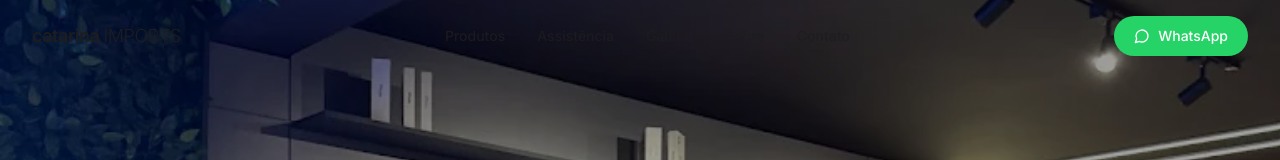
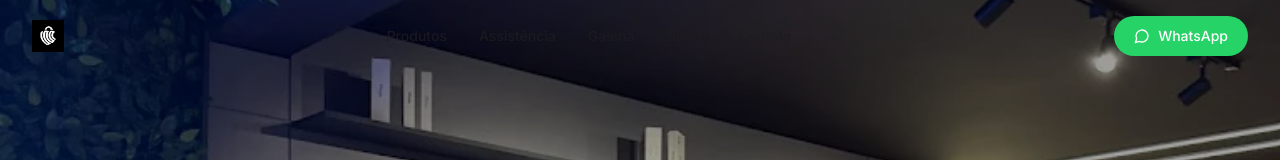
Before and after one commit to UlissesMoraes/catarina-imports, a Next.js app: page / in a window 1280 px wide. Shown: the top 160 px of the page. Built offline with nearby package versions, Linux system fonts and the light colour scheme.

Commit message:
Use logo image in header

```diff
--- a/src/components/Header.tsx
+++ b/src/components/Header.tsx
@@ -3,9 +3,10 @@
 import { useEffect, useState } from "react";
 import Link from "next/link";
 import { motion } from "framer-motion";
+import Image from "next/image";
 import { Menu, X, MessageCircle } from "lucide-react";
 import { Button } from "@/components/ui/button";
-import { whatsappLink } from "@/data/site";
+import { images, whatsappLink } from "@/data/site";
 
 const links = [
   { href: "#produtos", label: "Produtos" },
@@ -36,9 +37,14 @@ export function Header() {
     >
       <div className="mx-auto flex max-w-7xl items-center justify-between px-6 py-4 lg:px-8">
         <Link href="#home" className="flex items-center gap-2">
-          <span className="text-lg font-semibold tracking-tight">
-            catarina <span className="font-light">IMPORTS</span>
-          </span>
+          <Image
+            src={images.logo}
+            alt="Catarina Imports"
+            width={160}
+            height={40}
+            className="h-8 w-auto object-contain"
+            priority
+          />
         </Link>
 
         <nav className="hidden items-center gap-8 md:flex">
```
